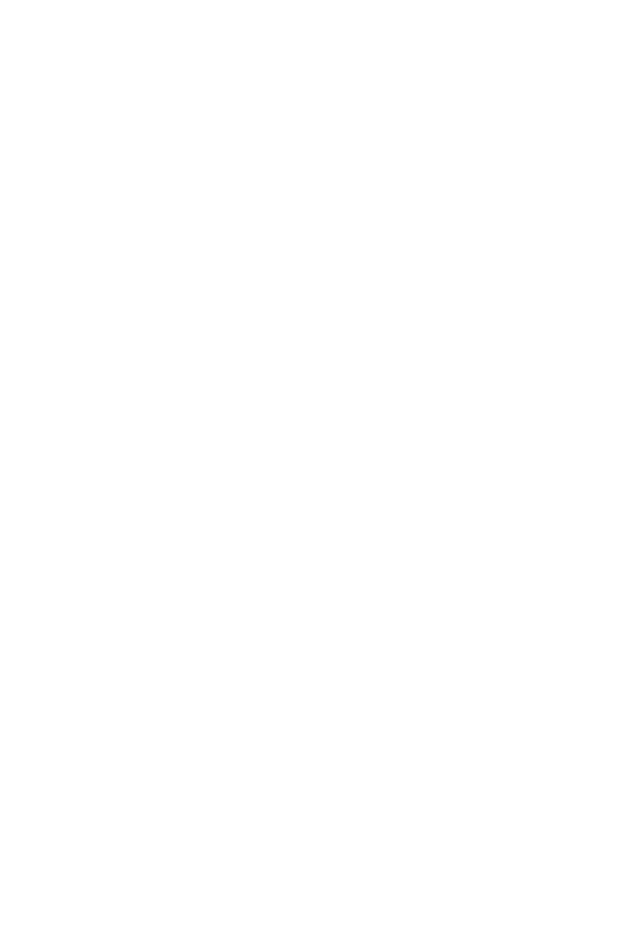
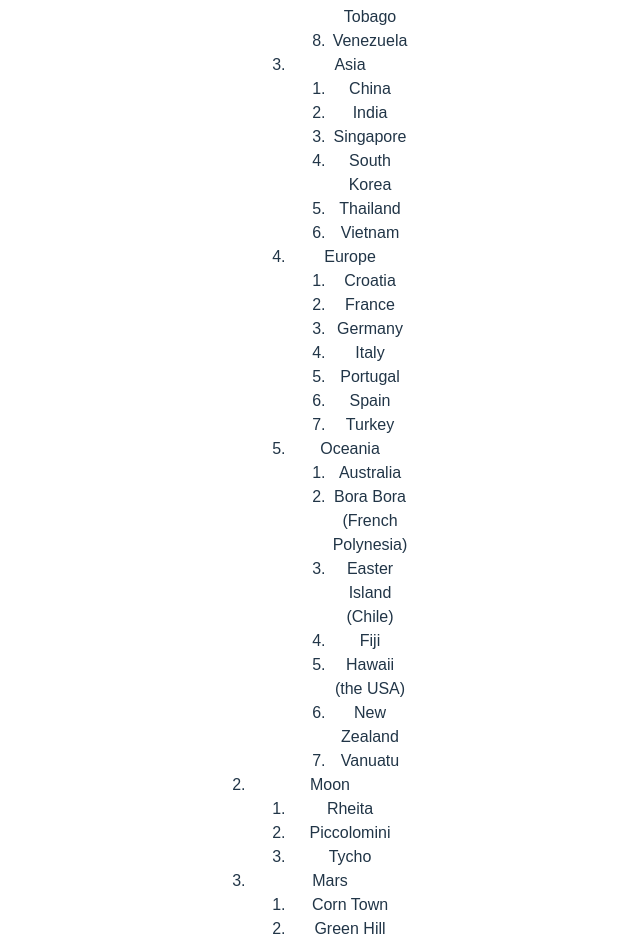
Before and after one commit to EthanShen10086/react-learning, a React (Vite) app: page /flat-nested-array in a window 1280 px wide. Before the commit this address had no page. Shown: the part 846-1787 px from the top of the page, without its empty margins (330-970 px from the left). Before the commit the page ends 800 px from the top, so only its background shows below. Built offline with nearby package versions, Linux system fonts and the light colour scheme.

Commit message:
feat: add flat array example

```diff
--- a/src/App.jsx
+++ b/src/App.jsx
@@ -12,6 +12,7 @@
 import MovingDot from './components/moving-dot/MovingDot';
 import Canvas from './components/drag-box/DragBox';
 import Form from './components/form/BaseForm';
+import TravelPlan from './components/flat-nested-array/FlatNestedArray';
 import { BrowserRouter, Link, Route, Routes } from 'react-router-dom';
 
 function App() {
@@ -39,6 +40,7 @@
 						<Route path="/moving-dot" Component={MovingDot}></Route>
 						<Route path="/drag-box" Component={Canvas}></Route>
 						<Route path="/form" Component={Form}></Route>
+						<Route path="/flat-nested-array" Component={TravelPlan}></Route>
 					</Routes>
 				</BrowserRouter>
 			</section>
--- /dev/null
+++ b/src/components/flat-nested-array/FlatNestedArray.jsx
@@ -0,0 +1,43 @@
+import { useState } from 'react';
+import { initialTravelPlan } from './flat-array.js';
+
+function PlaceTree({ id, placesById }) {
+  const place = placesById[id];
+  const childIds = place.childIds;
+  return (
+    <li>
+      {place.title}
+      {childIds.length > 0 && (
+        <ol>
+          {childIds.map(childId => (
+            <PlaceTree
+              key={childId}
+              id={childId}
+              placesById={placesById}
+            />
+          ))}
+        </ol>
+      )}
+    </li>
+  );
+}
+
+export default function TravelPlan() {
+  const [plan, setPlan] = useState(initialTravelPlan);
+  const root = plan[0];
+  const planetIds = root.childIds;
+  return (
+    <>
+      <h2>Places to visit</h2>
+      <ol>
+        {planetIds.map(id => (
+          <PlaceTree
+            key={id}
+            id={id}
+            placesById={plan}
+          />
+        ))}
+      </ol>
+    </>
+  );
+}
--- /dev/null
+++ b/src/components/flat-nested-array/flat-array.js
@@ -0,0 +1,247 @@
+export const initialTravelPlan = {
+	0: {
+		id: 0,
+		title: '(Root)',
+		childIds: [1, 42, 46],
+	},
+	1: {
+		id: 1,
+		title: 'Earth',
+		childIds: [2, 10, 19, 26, 34],
+	},
+	2: {
+		id: 2,
+		title: 'Africa',
+		childIds: [3, 4, 5, 6, 7, 8, 9],
+	},
+	3: {
+		id: 3,
+		title: 'Botswana',
+		childIds: [],
+	},
+	4: {
+		id: 4,
+		title: 'Egypt',
+		childIds: [],
+	},
+	5: {
+		id: 5,
+		title: 'Kenya',
+		childIds: [],
+	},
+	6: {
+		id: 6,
+		title: 'Madagascar',
+		childIds: [],
+	},
+	7: {
+		id: 7,
+		title: 'Morocco',
+		childIds: [],
+	},
+	8: {
+		id: 8,
+		title: 'Nigeria',
+		childIds: [],
+	},
+	9: {
+		id: 9,
+		title: 'South Africa',
+		childIds: [],
+	},
+	10: {
+		id: 10,
+		title: 'Americas',
+		childIds: [11, 12, 13, 14, 15, 16, 17, 18],
+	},
+	11: {
+		id: 11,
+		title: 'Argentina',
+		childIds: [],
+	},
+	12: {
+		id: 12,
+		title: 'Brazil',
+		childIds: [],
+	},
+	13: {
+		id: 13,
+		title: 'Barbados',
+		childIds: [],
+	},
+	14: {
+		id: 14,
+		title: 'Canada',
+		childIds: [],
+	},
+	15: {
+		id: 15,
+		title: 'Jamaica',
+		childIds: [],
+	},
+	16: {
+		id: 16,
+		title: 'Mexico',
+		childIds: [],
+	},
+	17: {
+		id: 17,
+		title: 'Trinidad and Tobago',
+		childIds: [],
+	},
+	18: {
+		id: 18,
+		title: 'Venezuela',
+		childIds: [],
+	},
+	19: {
+		id: 19,
+		title: 'Asia',
+		childIds: [20, 21, 22, 23, 24, 25],
+	},
+	20: {
+		id: 20,
+		title: 'China',
+		childIds: [],
+	},
+	21: {
+		id: 21,
+		title: 'India',
+		childIds: [],
+	},
+	22: {
+		id: 22,
+		title: 'Singapore',
+		childIds: [],
+	},
+	23: {
+		id: 23,
+		title: 'South Korea',
+		childIds: [],
+	},
+	24: {
+		id: 24,
+		title: 'Thailand',
+		childIds: [],
+	},
+	25: {
+		id: 25,
+		title: 'Vietnam',
+		childIds: [],
+	},
+	26: {
+		id: 26,
+		title: 'Europe',
+		childIds: [27, 28, 29, 30, 31, 32, 33],
+	},
+	27: {
+		id: 27,
+		title: 'Croatia',
+		childIds: [],
+	},
+	28: {
+		id: 28,
+		title: 'France',
+		childIds: [],
+	},
+	29: {
+		id: 29,
+		title: 'Germany',
+		childIds: [],
+	},
+	30: {
+		id: 30,
+		title: 'Italy',
+		childIds: [],
+	},
+	31: {
+		id: 31,
+		title: 'Portugal',
+		childIds: [],
+	},
+	32: {
+		id: 32,
+		title: 'Spain',
+		childIds: [],
+	},
+	33: {
+		id: 33,
+		title: 'Turkey',
+		childIds: [],
+	},
+	34: {
+		id: 34,
+		title: 'Oceania',
+		childIds: [35, 36, 37, 38, 39, 40, 41],
+	},
+	35: {
+		id: 35,
+		title: 'Australia',
+		childIds: [],
+	},
+	36: {
+		id: 36,
+		title: 'Bora Bora (French Polynesia)',
+		childIds: [],
+	},
+	37: {
+		id: 37,
+		title: 'Easter Island (Chile)',
+		childIds: [],
+	},
+	38: {
+		id: 38,
+		title: 'Fiji',
+		childIds: [],
+	},
+	39: {
+		id: 40,
+		title: 'Hawaii (the USA)',
+		childIds: [],
+	},
+	40: {
+		id: 40,
+		title: 'New Zealand',
+		childIds: [],
+	},
+	41: {
+		id: 41,
+		title: 'Vanuatu',
+		childIds: [],
+	},
+	42: {
+		id: 42,
+		title: 'Moon',
+		childIds: [43, 44, 45],
+	},
+	43: {
+		id: 43,
+		title: 'Rheita',
+		childIds: [],
+	},
+	44: {
+		id: 44,
+		title: 'Piccolomini',
+		childIds: [],
+	},
+	45: {
+		id: 45,
+		title: 'Tycho',
+		childIds: [],
+	},
+	46: {
+		id: 46,
+		title: 'Mars',
+		childIds: [47, 48],
+	},
+	47: {
+		id: 47,
+		title: 'Corn Town',
+		childIds: [],
+	},
+	48: {
+		id: 48,
+		title: 'Green Hill',
+		childIds: [],
+	},
+};
```
Also changed, not shown: src/components/flat-nested-array/nested-array.js (added, +254 -0 lines).
